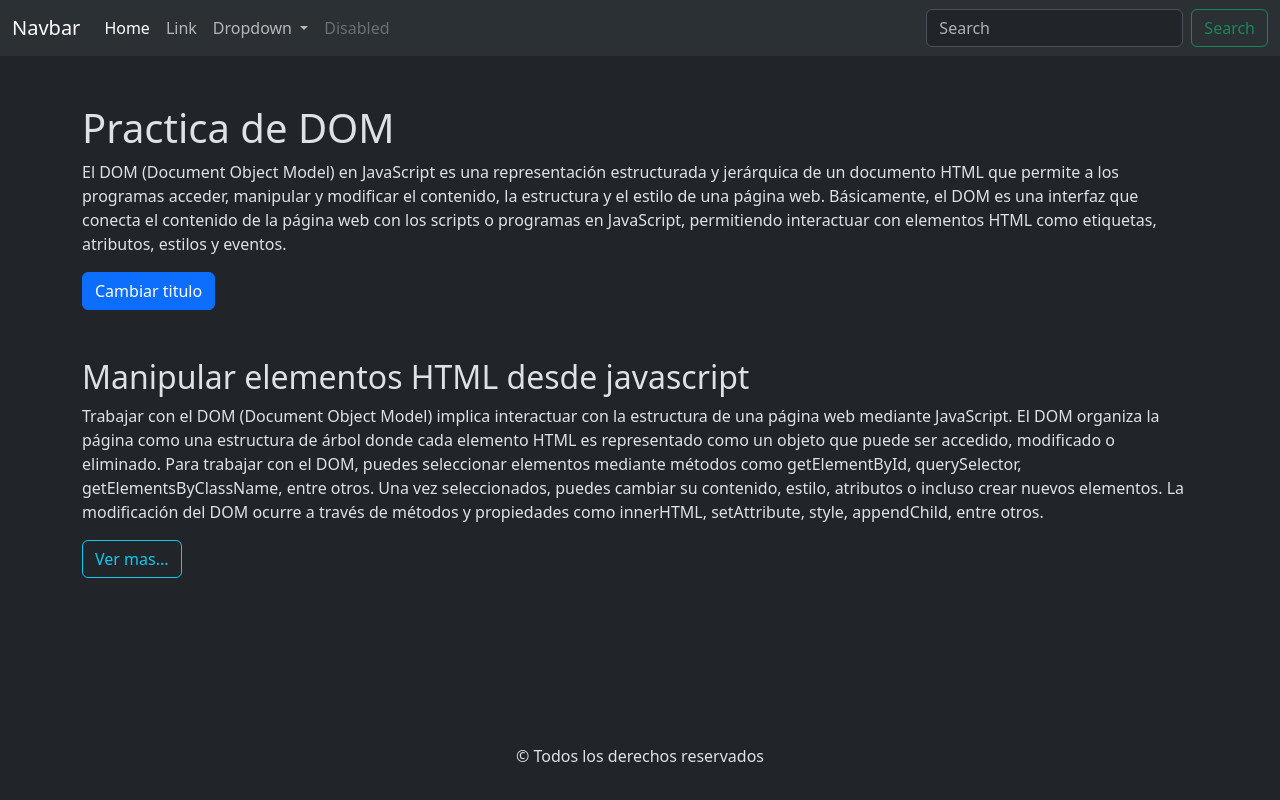
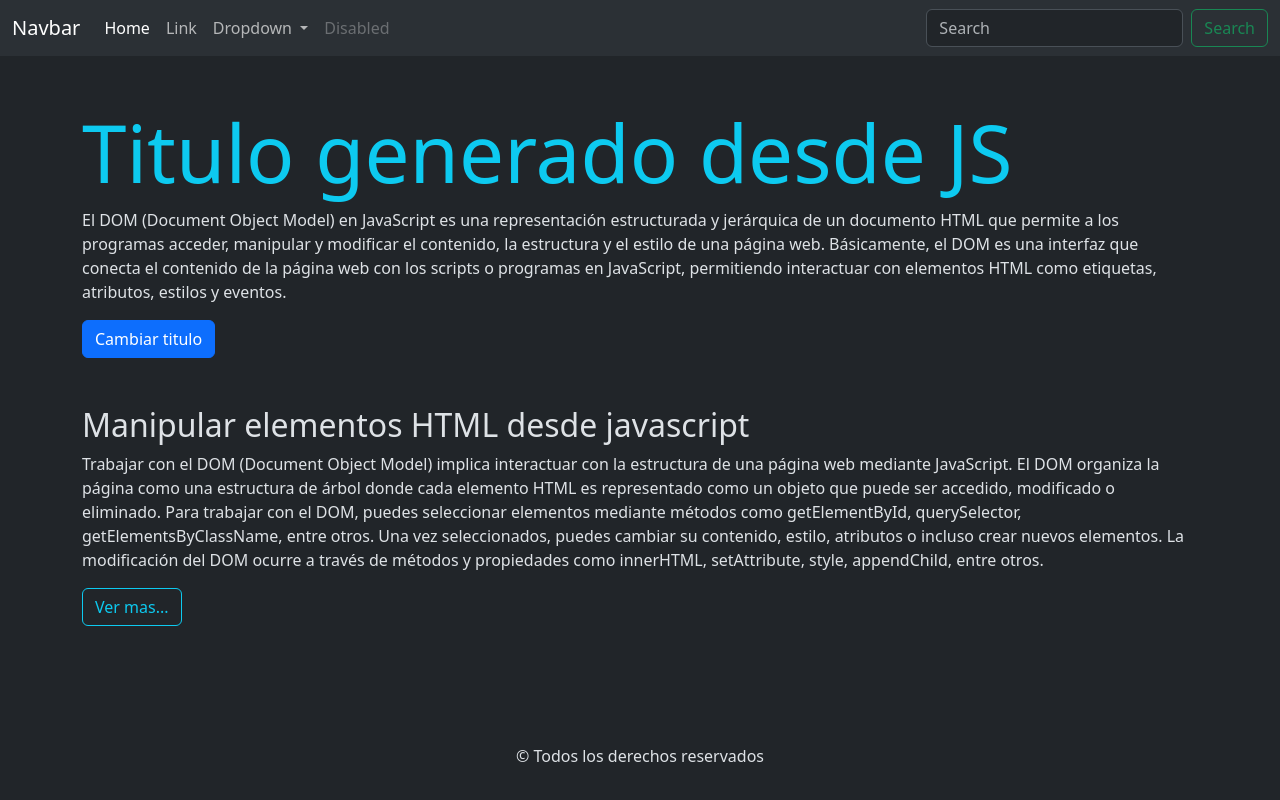
Before and after one commit to rollingcodeschool/practicaDOM-c76i, a plain HTML site: page index.html in a window 1280 px wide. Both pictures are taken after a click on the button "Cambiar titulo". Drawn offline with nearby package versions, Linux system fonts and the light colour scheme.

Commit message:
cambiamos el titulo y el estilo desde la funcion cambiarTitulo

```diff
--- a/index.html
+++ b/index.html
@@ -87,7 +87,7 @@
           JavaScript, permitiendo interactuar con elementos HTML como etiquetas,
           atributos, estilos y eventos.
         </p>
-        <button class="btn btn-primary">Cambiar titulo</button>
+        <button class="btn btn-primary" onclick="cambiarTitulo()">Cambiar titulo</button>
       </section>
       <section class="mt-5">
         <h2>Manipular elementos HTML desde javascript</h2>
--- a/js/app.js
+++ b/js/app.js
@@ -0,0 +1,12 @@
+const cambiarTitulo = ()=>{
+    console.log('desde la funcion cambiarTitulo');
+    //obtener el h1
+    // const tituloPrincipal = document.getElementById('id')
+    // const tituloPrincipal = document.getElementsByTagName('p')
+    // const tituloPrincipal = document.getElementsByClassName('btn')
+    const tituloPrincipal = document.querySelector('h1');
+    console.log(tituloPrincipal);
+    //modificar el titulo
+    tituloPrincipal.innerHTML = 'Titulo generado desde <b>JS</b>';
+    tituloPrincipal.className = 'display-1 text-info'
+}
```
